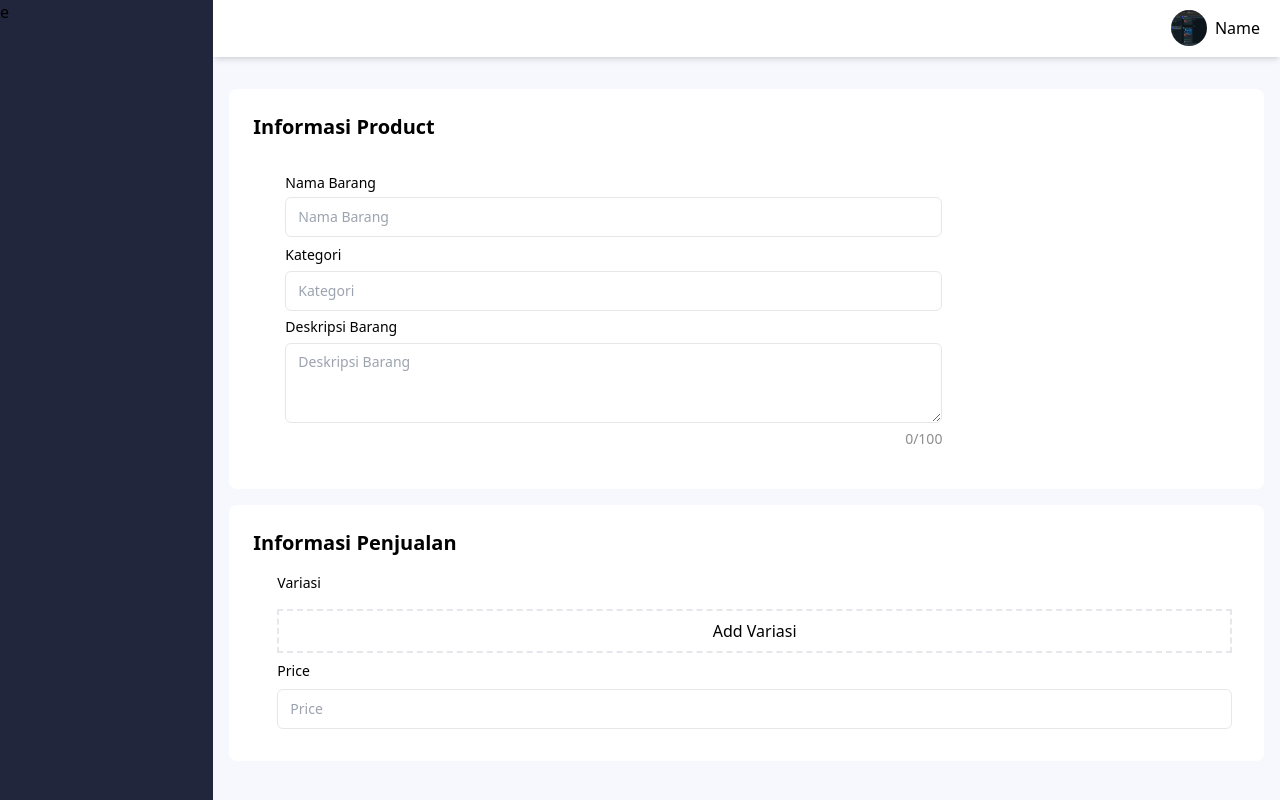
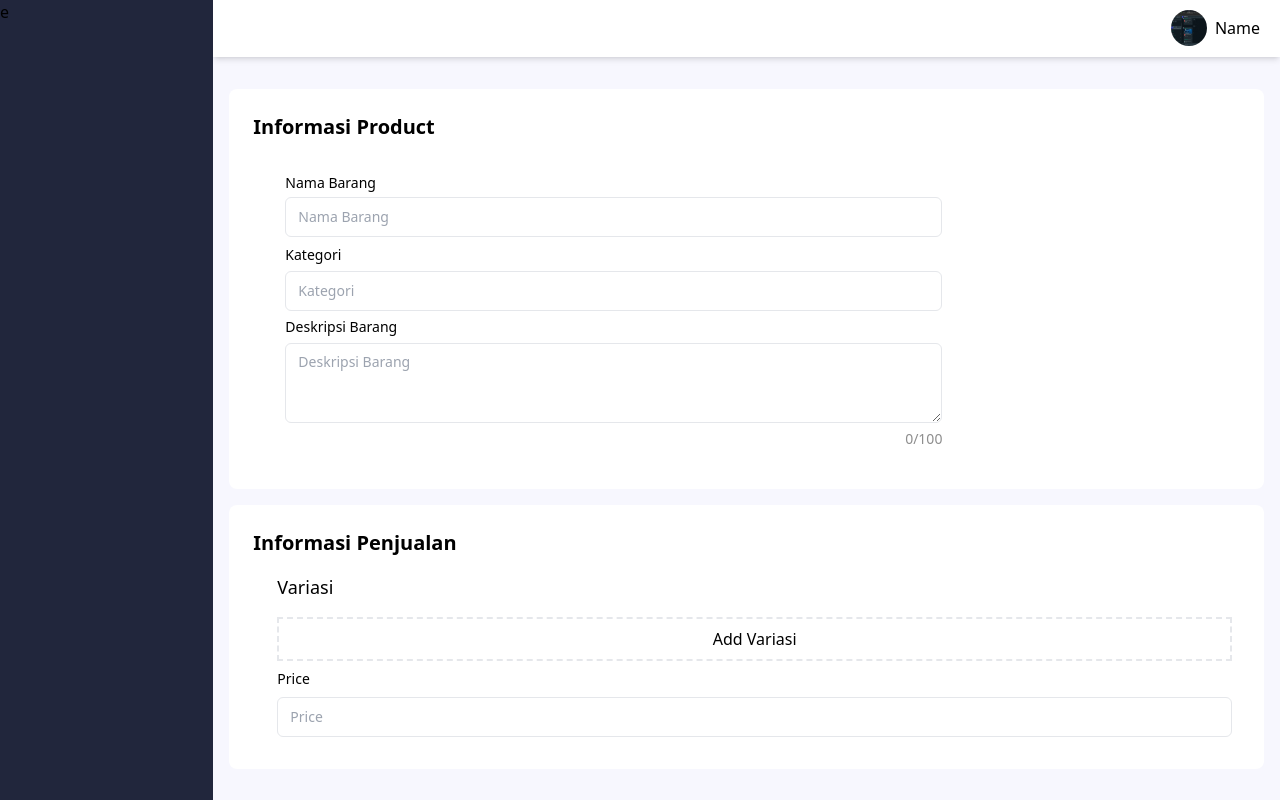
Before and after one commit to habiberdn/inventory, a React (Vite) app in the folder client/: page /new/products in a window 1280 px wide. Built offline with nearby package versions, Linux system fonts and the light colour scheme; no server answers.

Commit message:
updated penjualan_info file

```diff
--- a/client/src/components/penjualan_info.tsx
+++ b/client/src/components/penjualan_info.tsx
@@ -49,7 +49,7 @@ const PenjualanInfo = () => {
         <div className="p-6 bg-white flex flex-col rounded-lg gap-2">
             <p className="text-xl font-bold">Informasi Penjualan</p>
             <div className="flex flex-col gap-4 justify-center p-2 ml-[1rem]">
-                <label htmlFor="variasi" className="text-sm font-sans">Variasi</label>
+                <label htmlFor="variasi" className="text-lg font-sans">Variasi</label>
                 {isVariantClick ? (
                     <Variasi click={handleClickVariant} />
                 ) : (
```
